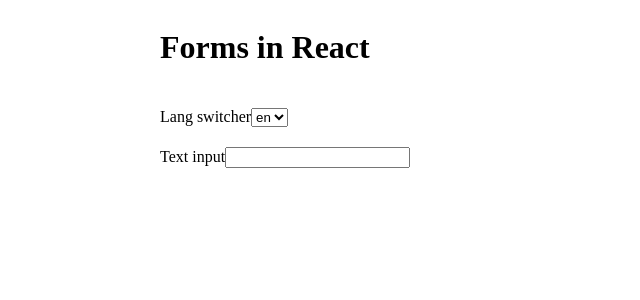
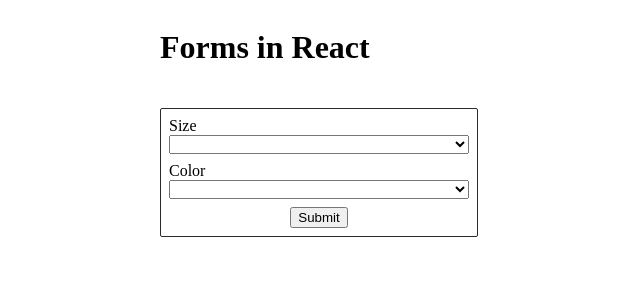
Before and after one commit to OlenkaPasko/R-lesson03, a React (Vite) app: page / in a window 1280 px wide. Shown: the top 300 px of the page, without its empty margins (0-640 px from the left). Built offline with nearby package versions, Linux system fonts and the light colour scheme.

Commit message:
OrderForm

```diff
--- a/src/Components/App/App.jsx
+++ b/src/Components/App/App.jsx
@@ -2,7 +2,8 @@ import { useCallback, useState } from "react";
 import TextInput from "../TextInput/TextInput";
 import css from "./App.module.css";
 //import UserForm from '../UserForm/UserForm';
-import LangSwitcher from "../LangSwitcher/LangSwitcer";
+//import LangSwitcher from "../LangSwitcher/LangSwitcer";
+import OrderForm from "../OrderForm/OrderForm";
 
 export default function App() {
   const addUser = (newUser) => {
@@ -34,15 +35,16 @@ export default function App() {
   return (
     <div className={css.container}>
       <h1>Forms in React</h1>
-      <header>
+      {/*<header>
         <LangSwitcher value={lang} onSelect={changeLang} />
       </header>
       <TextInput value={inputValue} onType={changeInputValue} />
-
       {/*<div>
         <input type="text" value={inputValue} onChange={handleChange} />
       </div>*/}
       {/*<UserForm onAdd={addUser} />*/}
+
+      <OrderForm/>
     </div>
   );
 }
--- /dev/null
+++ b/src/Components/OrderForm/OrderForm.jsx
@@ -0,0 +1,29 @@
+import css from "./OrderForm.module.css";
+
+//import { FaTshirt } from "react-icons/fa";
+
+export default function OrderForm() {
+  return (
+    <form autoComplete="off" noValidate className={css.form}>
+          {/*<FaTshirt size="160" color={values.color} />*/}
+      <div className={css.group}>
+        <label>Size</label>
+        <select name="size">
+          <option value="sm"></option>
+          <option value="md"></option>
+          <option value="lg"></option>
+        </select>
+      </div>
+
+      <div className={css.group}>
+        <label>Color</label>
+        <select name="color">
+          <option value="red"></option>
+          <option value="green"></option>
+          <option value="blue"></option>
+        </select>
+          </div>
+          <button type="submit">Submit</button>
+    </form>
+  );
+}
--- /dev/null
+++ b/src/Components/OrderForm/OrderForm.module.css
@@ -0,0 +1,16 @@
+.form {
+    border: 1px solid #2a2a2a;
+    border-radius: 2px;
+    padding: 8px;
+    width: 300px;
+    display: flex;
+    flex-direction: column;
+    align-items: center;
+    gap: 8px;
+}
+
+.group {
+    display: flex;
+    flex-direction: column;
+    width: 100%;
+}
```
